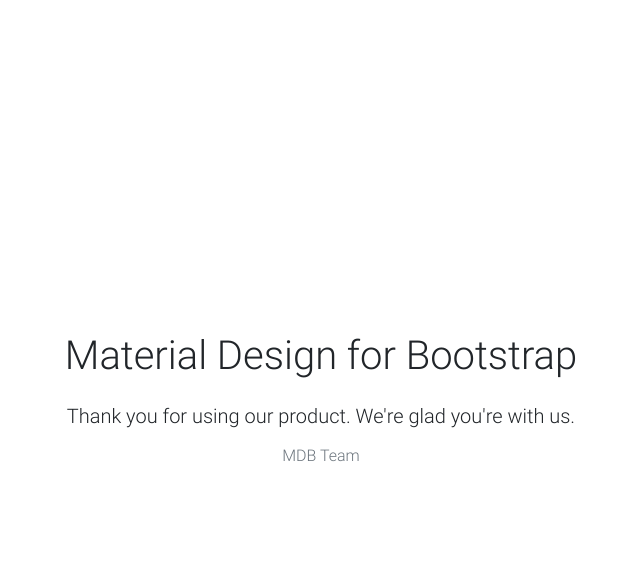
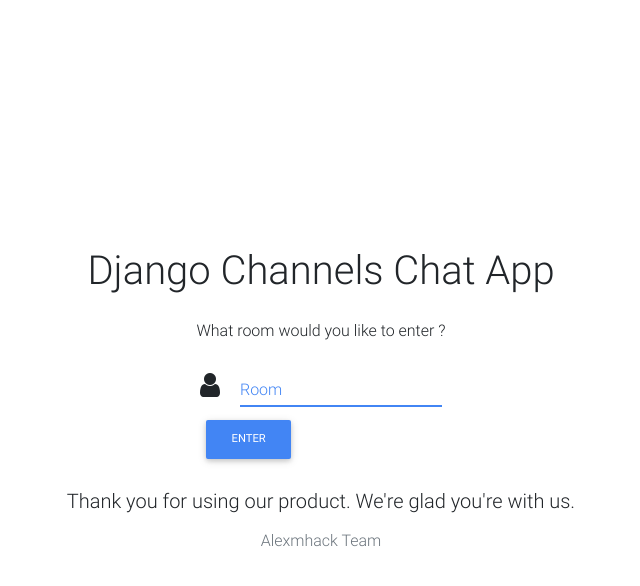
Before and after one commit to Alexmhack/channels_tutorial, a Django app: template mysite/chat/templates/chat/index.html in a window 1280 px wide. Shown: the top 586 px of the page, without its empty margins (319-959 px from the left). Run offline with Django 3.2, Linux system fonts and the light colour scheme; the template is opened without the code that fills it, so the values that code supplies are empty.

Commit message:
add logic for opening the room url

```diff
--- a/mysite/chat/templates/chat/index.html
+++ b/mysite/chat/templates/chat/index.html
@@ -6,7 +6,7 @@
     <meta charset="utf-8">
     <meta name="viewport" content="width=device-width, initial-scale=1, shrink-to-fit=no">
     <meta http-equiv="x-ua-compatible" content="ie=edge">
-    <title>Material Design Bootstrap</title>
+    <title>{% block title %}Django Chat App{% endblock %}</title>
     <!-- Font Awesome -->
     <link rel="stylesheet" href="https://maxcdn.bootstrapcdn.com/font-awesome/4.7.0/css/font-awesome.min.css">
     <!-- Bootstrap core CSS -->
@@ -22,18 +22,41 @@
     <!-- Start your project here-->
     <div style="height: 100vh">
         <div class="flex-center flex-column">
-            <h1 class="animated fadeIn mb-4">Material Design for Bootstrap</h1>
+            <h1 class="animated fadeIn mb-4">Django Channels Chat App</h1>
+            <p class="animated fadeIn">What room would you like to enter ?</p>
+
+            <!-- Material input -->
+            <div class="md-form">
+                <i class="fa fa-user prefix"></i>
+                <input id="room-name-input" type="text" id="inputIconEx2" class="form-control">
+                <label for="inputIconEx2">Room</label>
+                <button id="room-name-submit" type="submit" class="btn btn-primary btn-md">Enter</button>
+            </div>
 
             <h5 class="animated fadeIn mb-3">Thank you for using our product. We're glad you're with us.</h5>
 
-            <p class="animated fadeIn text-muted">MDB Team</p>
+            <p class="animated fadeIn text-muted">Alexmhack Team</p>
         </div>
     </div>
     <!-- /Start your project here-->
 
-    <!-- SCRIPTS -->
     <!-- JQuery -->
     <script type="text/javascript" src="js/jquery-3.3.1.min.js"></script>
+    <!-- SCRIPTS -->
+    <script type="text/javascript" charset="utf-8" async defer>
+        var roomName = $("#room-name-input").focus();
+
+        $("#room-name-input").keyup(function(e) {
+            if (e.keyCode === 13) {
+                $("#room-name-submit").click();
+            }
+        });
+
+        $("#room-name-submit").click(function(e) {
+            var roomName = $("#room-name-input").val();
+            window.location.pathname = '/chat/' + roomName + '/';
+        })
+    </script>
     <!-- Bootstrap tooltips -->
     <script type="text/javascript" src="js/popper.min.js"></script>
     <!-- Bootstrap core JavaScript -->
```
